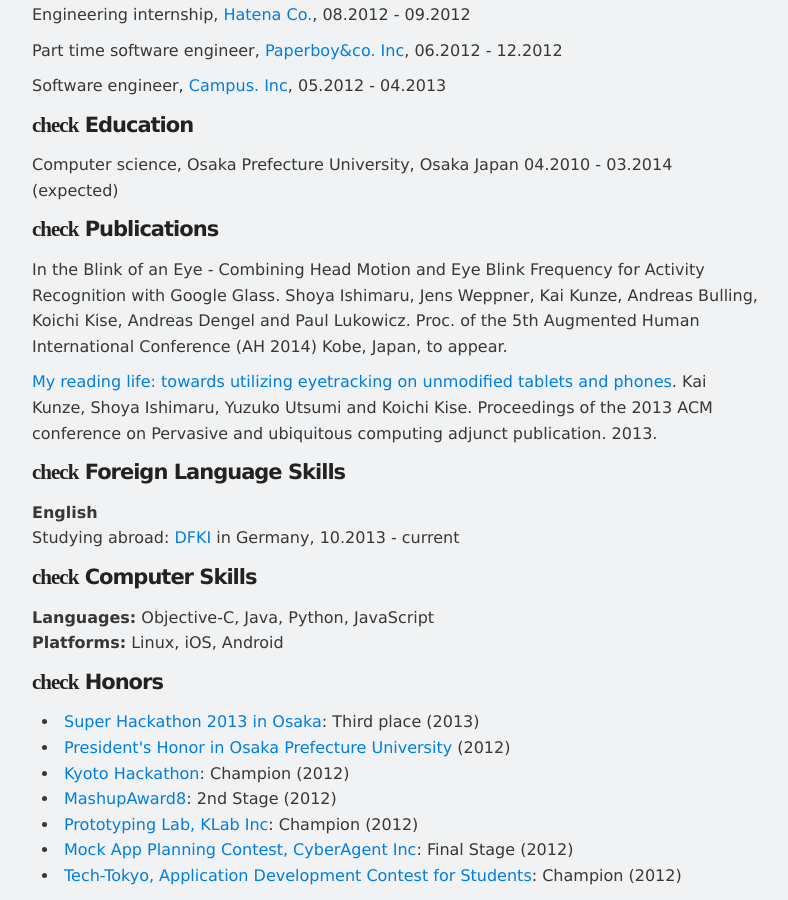
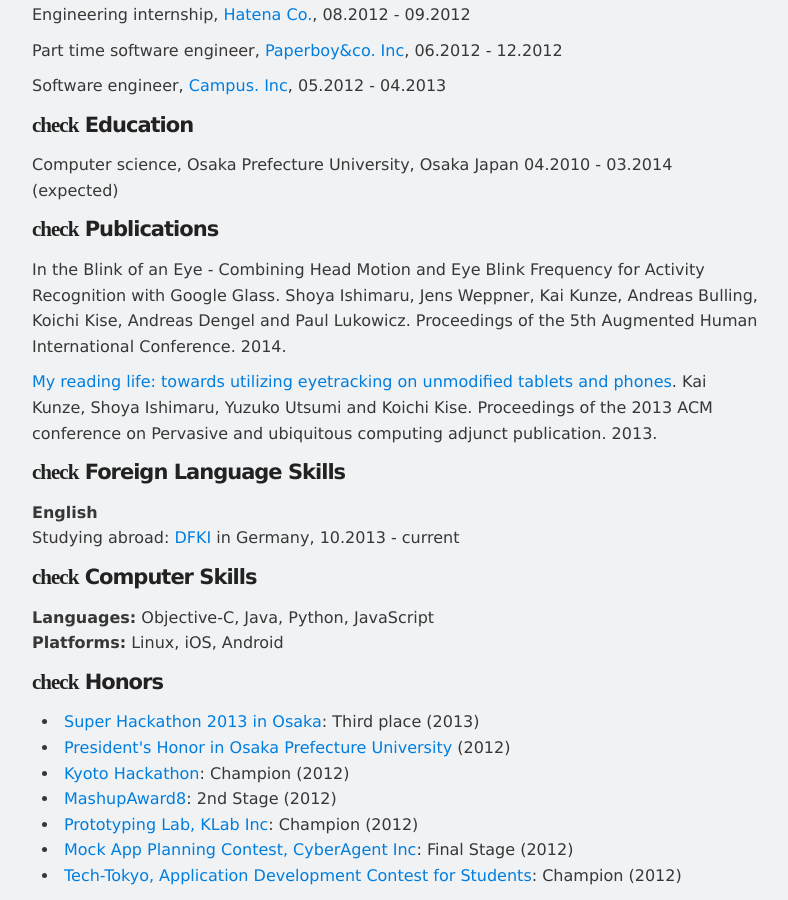
Before and after one commit to Mrk1869/source-mrk1869.github.com, a Jekyll site: the page built from en/aboutme/index.html, in a window 1280 px wide and 900 px high, scrolled down 767 px. Shown: the whole window, without its empty margins (243-1031 px from the left). Built offline with Jekyll 4.4.1, drawn with Linux system fonts in a browser that asks for light colours; some web fonts are replaced; comment, search, counter and statistics services are not loaded.

```diff
--- a/en/aboutme/index.html
+++ b/en/aboutme/index.html
@@ -24,7 +24,7 @@
 <h4><span class="lsf">check</span> Education</h4>
 <p>Computer science, Osaka Prefecture University, Osaka Japan 04.2010 - 03.2014 (expected)</p>
 <h4><span class="lsf">check</span> Publications</h4>
-<p>In the Blink of an Eye - Combining Head Motion and Eye Blink Frequency for Activity Recognition with Google Glass. Shoya Ishimaru, Jens Weppner, Kai Kunze, Andreas Bulling, Koichi Kise, Andreas Dengel and Paul Lukowicz. Proc. of the 5th Augmented Human International Conference (AH 2014) Kobe, Japan, to appear.</p>
+<p>In the Blink of an Eye - Combining Head Motion and Eye Blink Frequency for Activity Recognition with Google Glass. Shoya Ishimaru, Jens Weppner, Kai Kunze, Andreas Bulling, Koichi Kise, Andreas Dengel and Paul Lukowicz. Proceedings of the 5th Augmented Human International Conference. 2014.</p>
 <p><a href="http://www.ubicomp.org/ubicomp2013/adjunct/adjunct/p283.pdf">My reading life: towards utilizing eyetracking on unmodified tablets and phones</a>. Kai Kunze, Shoya Ishimaru, Yuzuko Utsumi and Koichi Kise. Proceedings of the 2013 ACM conference on Pervasive and ubiquitous computing adjunct publication. 2013.</p>
 <h4><span class="lsf">check</span> Foreign Language Skills</h4>
 <p><strong>English</strong></br>
```
